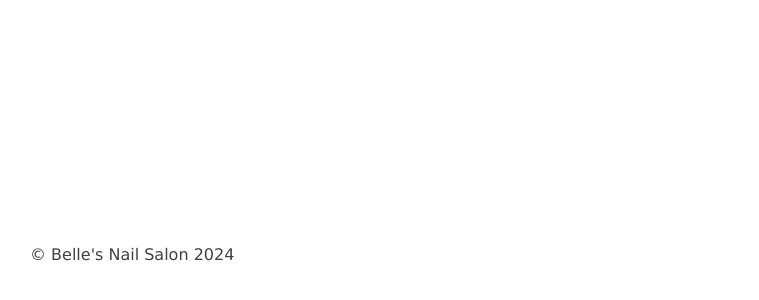
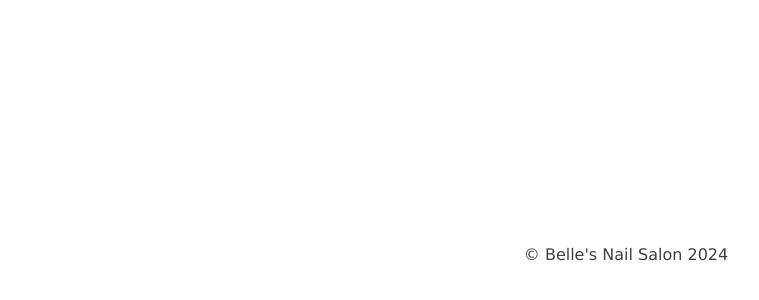
Before and after one commit to bpan4/bellesnailsalon, a React (Create React App) app: page / in a window 1280 px wide. Shown: the part 2755-3055 px from the top of the page, without its empty margins (14-773 px from the left). Built offline with nearby package versions, Linux system fonts and the light colour scheme; no server answers.

Commit message:
fix: alignment of copyright statement

```diff
--- a/src/App.js
+++ b/src/App.js
@@ -129,7 +129,7 @@
   // copyright section
   const copyright = () => {
     const currentYear = new Date().getFullYear();
-    return <p> &copy; Belle's Nail Salon {currentYear} </p>
+    return <p style={{textAlign: "center"}}> &copy; Belle's Nail Salon {currentYear} </p>
   }
 
   return (
```
